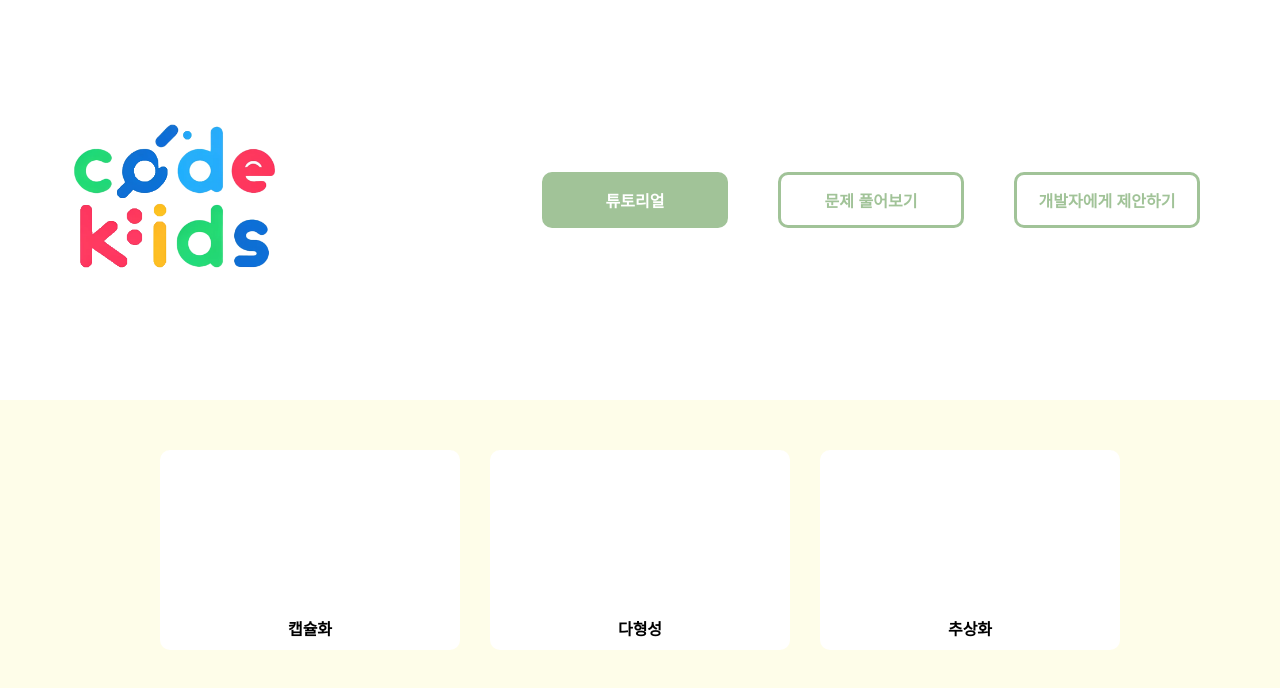
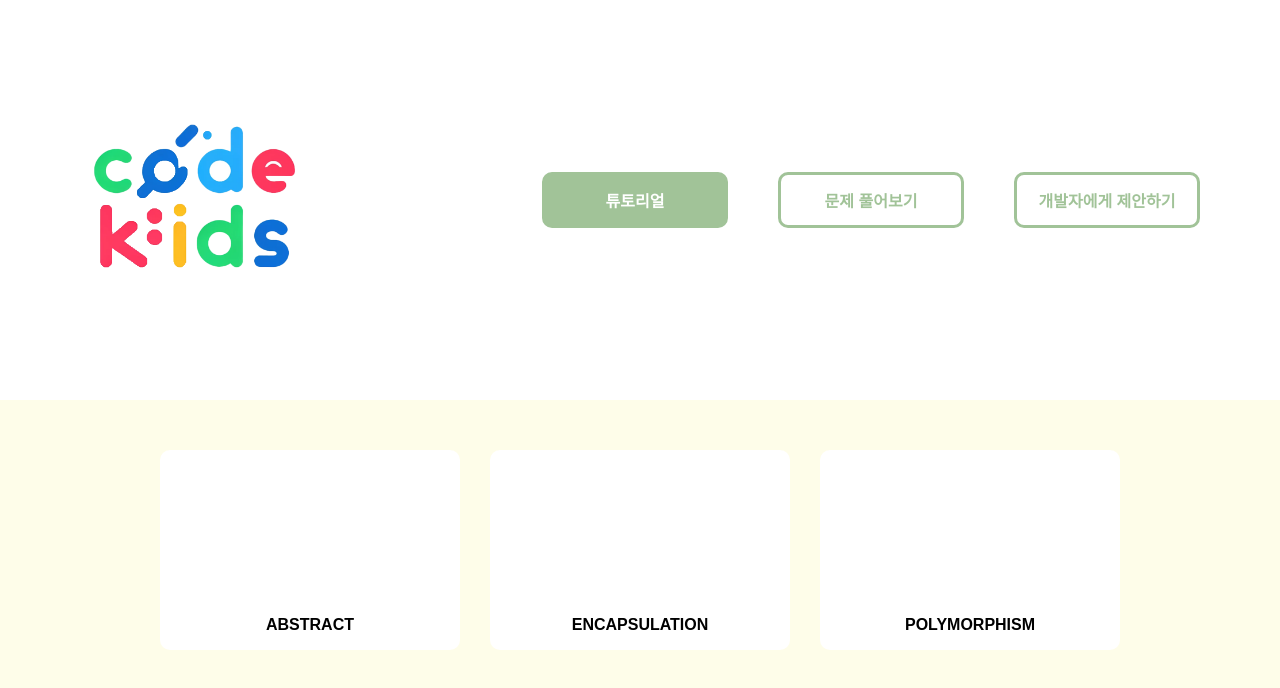
Before and after one commit to CSID-DGU/2024-1-OSS-team-5-OOP, a React (Create React App) app in the folder codekids_FE/: page /tutorial in a window 1280 px wide. Shown: the top 688 px of the page. Built offline with nearby package versions, Linux system fonts and the light colour scheme; a web font is replaced by a local one.

Commit message:
route system designed

```diff
--- a/codekids_FE/src/App.js
+++ b/codekids_FE/src/App.js
@@ -3,7 +3,10 @@ import { Routes, Route, BrowserRouter } from "react-router-dom";
 
 import Header from './components/Header';
 import TutorialPage from './pages/TutorialPage.js';
+import TutorialDetailPage from './pages/TutorialDetailPage.js';
 import ProblemPage from './pages/ProblemPage.js';
+import BlockPage from './pages/BlockPage.js';
+import CodePage from './pages/CodePage.js';
 import SuggestionPage from './pages/SuggestionPage.js';
 import './App.css';
 
@@ -14,7 +17,10 @@ function App() {
         <Header />
         <Routes>
           <Route path="/tutorial" element={<TutorialPage />} />
+          <Route path="/tutorial/:concept" element={<TutorialDetailPage />} />
           <Route path="/problems" element={<ProblemPage />} />
+          <Route path="/problems/block/:problemId" element={<BlockPage />} />
+          <Route path="/problems/code/:problemId" element={<CodePage />} />
           <Route path="/suggestion" element={<SuggestionPage />} />
         </Routes>
       </div>
--- a/codekids_FE/src/components/Header.js
+++ b/codekids_FE/src/components/Header.js
@@ -15,7 +15,7 @@ const Header = () => {
 
   return (
     <header className={`header${isTutorial ? ' banner' : ''}`}>
-        <div style={{ marginLeft: '60px' }}>
+        <div style={{ marginLeft: '80px' }}>
             <a href="http://localhost:3000/tutorial"><img src="logo.png" alt="CodeKids" style={{ width: `${isTutorial ? '230px' : '120px'}`, transition: 'width 0.5s' }} /></a>
         </div>
         <div className="headerbtn-container">
--- /dev/null
+++ b/codekids_FE/src/pages/BlockPage.js
@@ -0,0 +1,18 @@
+// BlockPage.js
+
+import React from 'react';
+import { useParams } from 'react-router-dom';
+
+const BlockPage = () => {
+  // URL에서 problemId 파라미터 값을 가져옵니다.
+  const { problemId } = useParams();
+
+  return (
+    <div>
+      {/* problemId 출력 */}
+      <h2>Block Page - Problem ID: {problemId}</h2>
+    </div>
+  );
+};
+
+export default BlockPage;
--- /dev/null
+++ b/codekids_FE/src/pages/CodePage.js
@@ -0,0 +1,18 @@
+// CodePage.js
+
+import React from 'react';
+import { useParams } from 'react-router-dom';
+
+const CodePage = () => {
+  // URL에서 problemId 파라미터 값을 가져옵니다.
+  const { problemId } = useParams();
+
+  return (
+    <div>
+      {/* problemId 출력 */}
+      <h2>Code Page - Problem ID: {problemId}</h2>
+    </div>
+  );
+};
+
+export default CodePage;
--- a/codekids_FE/src/pages/ProblemPage.js
+++ b/codekids_FE/src/pages/ProblemPage.js
@@ -1,9 +1,76 @@
-import React from 'react';
+import React, { useEffect, useState } from 'react';
+import { useNavigate, useParams } from 'react-router-dom';
+import './buttonlist.css';
+
+// 샘플 JSON 데이터
+const sampleResponse = {
+  "data": [
+      {
+          "problemId": 1,
+          "problemTitle": "나는 낭만 고양이!",
+          "concept": "ABSTRACT",
+          "imageUrl": "~"
+      },
+      {
+          "problemId": 2,
+          "problemTitle": "불이 났어요!",
+          "concept": "ABSTRACT",
+          "imageUrl": "~"
+      },
+      {
+          "problemId": 3,
+          "problemTitle": "빠빵 차가 지나갑니당!",
+          "concept": "ABSTRACT",
+          "imageUrl": "~"
+      },
+      {
+          "problemId": 4,
+          "problemTitle": "도형이 뭘까요?",
+          "concept": "POLYMORPHISM",
+          "imageUrl": "~"
+      }
+  ]
+}
 
 const ProblemPage = () => {
+  const { problemId } = useParams();
+  const [problemData, setProblemData] = useState(null);
+  const navigate = useNavigate();
+
+  useEffect(() => {
+    // 실제로는 fetch 등을 통해 데이터를 가져오는 코드가 필요합니다.
+    // 여기서는 샘플 데이터를 바로 설정합니다.
+    const fetchData = async () => {
+      try {
+        // 서버에서 데이터를 가져오는 것 대신 샘플 데이터를 사용합니다.
+        // const response = await fetch(`/api/problems/${problemId}`);
+        // const data = await response.json();
+        const data = sampleResponse; // 샘플 데이터 사용
+        setProblemData(data);
+      } catch (error) {
+        console.error('Error fetching data:', error);
+      }
+    };
+
+    fetchData();
+  }, [problemId]);
+
+  // 상자 클릭 핸들러
+  const handleBoxClick = (problemId) => {
+    navigate(`/problems/block/${problemId}`);
+  };
+
   return (
-    <div>
-      <h2>문제 페이지</h2>
+    <div className="content" style={{ height: "calc(100% - 120px)" }}>
+      <div className="box-container">
+        {problemData && problemData.data.map(item => (
+          <div className="box" key={item.problemId} onClick={() => handleBoxClick(item.problemId)}>
+            <div className="title">
+              <p>{item.problemTitle}</p>
+            </div>
+          </div>
+        ))}
+      </div>
     </div>
   );
 };
--- /dev/null
+++ b/codekids_FE/src/pages/TutorialDetailPage.js
@@ -0,0 +1,17 @@
+// TutorialDetailPage.js
+
+import React from 'react';
+import { useParams } from 'react-router-dom';
+
+const TutorialDetailPage = () => {
+  // URL에서 concept 파라미터 값을 가져옵니다.
+  const { concept } = useParams();
+
+  return (
+    <div>
+      <h2>{concept}</h2>
+    </div>
+  );
+};
+
+export default TutorialDetailPage;
--- a/codekids_FE/src/pages/TutorialPage.js
+++ b/codekids_FE/src/pages/TutorialPage.js
@@ -1,31 +1,49 @@
 import React from 'react';
 import { useNavigate } from 'react-router-dom';
-import './TutorialPage.css';
+import './buttonlist.css';
 
 const TutorialPage = () => {
   const navigate = useNavigate();
+
+  // 샘플 응답 데이터
+  const sampleResponse = {
+    "data": [
+      {
+        "id": 1,
+        "concept": "ABSTRACT",
+        "imageUrl": "~"
+      },
+      {
+        "id": 2,
+        "concept": "ENCAPSULATION",
+        "imageUrl": "~"
+      },
+      {
+        "id": 3,
+        "concept": "POLYMORPHISM",
+        "imageUrl": "~"
+      }
+    ]
+  };
+
+  // 박스 클릭 핸들러
   const handleBoxClick = (id) => {
-    navigate(`/problems/${id}`);
+    const concept = sampleResponse.data.find(item => item.id === id)?.concept.toLowerCase();
+    if (concept) {
+      navigate(`/tutorial/${concept}`);
+    }
   };
 
   return (
-    <div className="content">
+    <div className="content" style={{ height: "calc(100% - 400px)" }}>
       <div className="box-container">
-        <div className="box" onClick={() => handleBoxClick('abstract')}>
-          <div className="description">
-            <p>캡슐화</p>
+        {sampleResponse.data.map(item => (
+          <div className="box" key={item.id} onClick={() => handleBoxClick(item.id)}>
+            <div className="title">
+              <p>{item.concept}</p>
+            </div>
           </div>
-        </div>
-        <div className="box" onClick={() => handleBoxClick('encapsulation')}>
-          <div className="description">
-            <p>다형성</p>
-          </div>
-        </div>
-        <div className="box" onClick={() => handleBoxClick('polymorphism')}>
-          <div className="description">
-            <p>추상화</p>
-          </div>
-        </div>
+        ))}
       </div>
     </div>
   );
--- a/codekids_FE/src/pages/TutorialPage.css
+++ b/codekids_FE/src/pages/buttonlist.css
@@ -1,7 +1,7 @@
 .content {
     display: flex;
-    height: calc(100% - 400px);
     align-items: center;
+    justify-content: center;
 }
 
 .box-container {
@@ -10,12 +10,12 @@
     width: 100%;
     flex-direction: row;
     justify-content: center;
+    flex-wrap: wrap;
 }
 
 .box {
     position: relative;
-    margin-left: 15px;
-    margin-right: 15px;
+    margin: 15px;
     width: 300px;
     height: 200px;
     border-radius: 10px;
@@ -31,7 +31,7 @@
     cursor: pointer;
 }
 
-.description {
+.title {
     display: flex;
     position: absolute;
     bottom: 0px;
```
